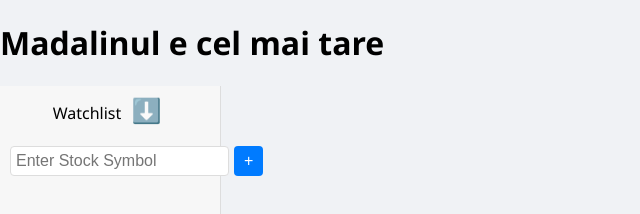
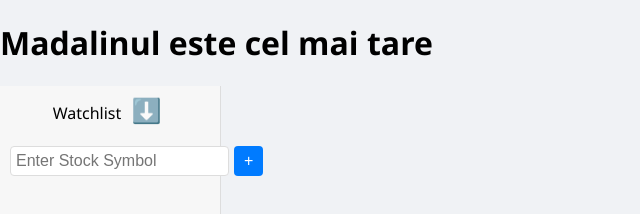
Before and after one commit to RosuMadalin/tracking-tradings, a plain HTML site: page index.html in a window 1280 px wide. Shown: the top 214 px of the page, without its empty margins (0-640 px from the left). Drawn offline with nearby package versions, Linux system fonts and the light colour scheme; no server answers.

```diff
--- a/index.html
+++ b/index.html
@@ -38,7 +38,7 @@
     </script>
   </head>
   <body>
-    <h1>Madalinul e cel mai tare</h1>
+    <h1>Madalinul este cel mai tare</h1>
     <div id="main-wrapper">
       <div id="main-container">
         <!-- Watchlist Container -->
```
